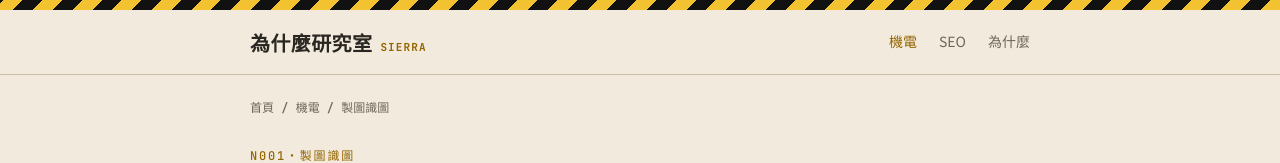
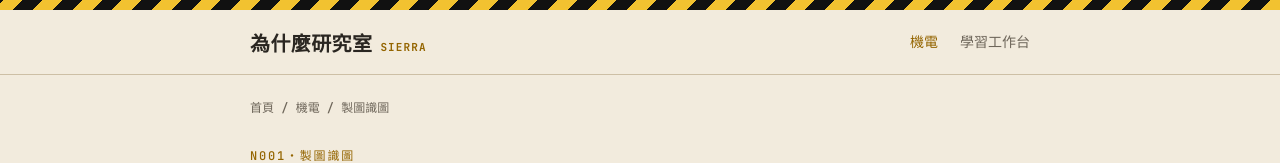
Before and after one commit to Sierra2121/sierra2121.github.io, a plain HTML site: page mech/drawing/line-priority/index.html in a window 1280 px wide. Shown: the top 163 px of the page. Drawn offline with Linux system fonts and the light colour scheme.

Commit message:
Add files via upload

```diff
--- a/mech/drawing/line-priority/index.html
+++ b/mech/drawing/line-priority/index.html
@@ -171,8 +171,7 @@
     <a class="logo" href="/">為什麼研究室<small>SIERRA</small></a>
     <ul>
       <li><a href="/mech/" aria-current="page">機電</a></li>
-      <li><a href="/#seo">SEO</a></li>
-      <li><a href="/why/">為什麼</a></li>
+      <li><a href="/mech/study/">學習工作台</a></li>
     </ul>
   </nav>
 </header>
```
